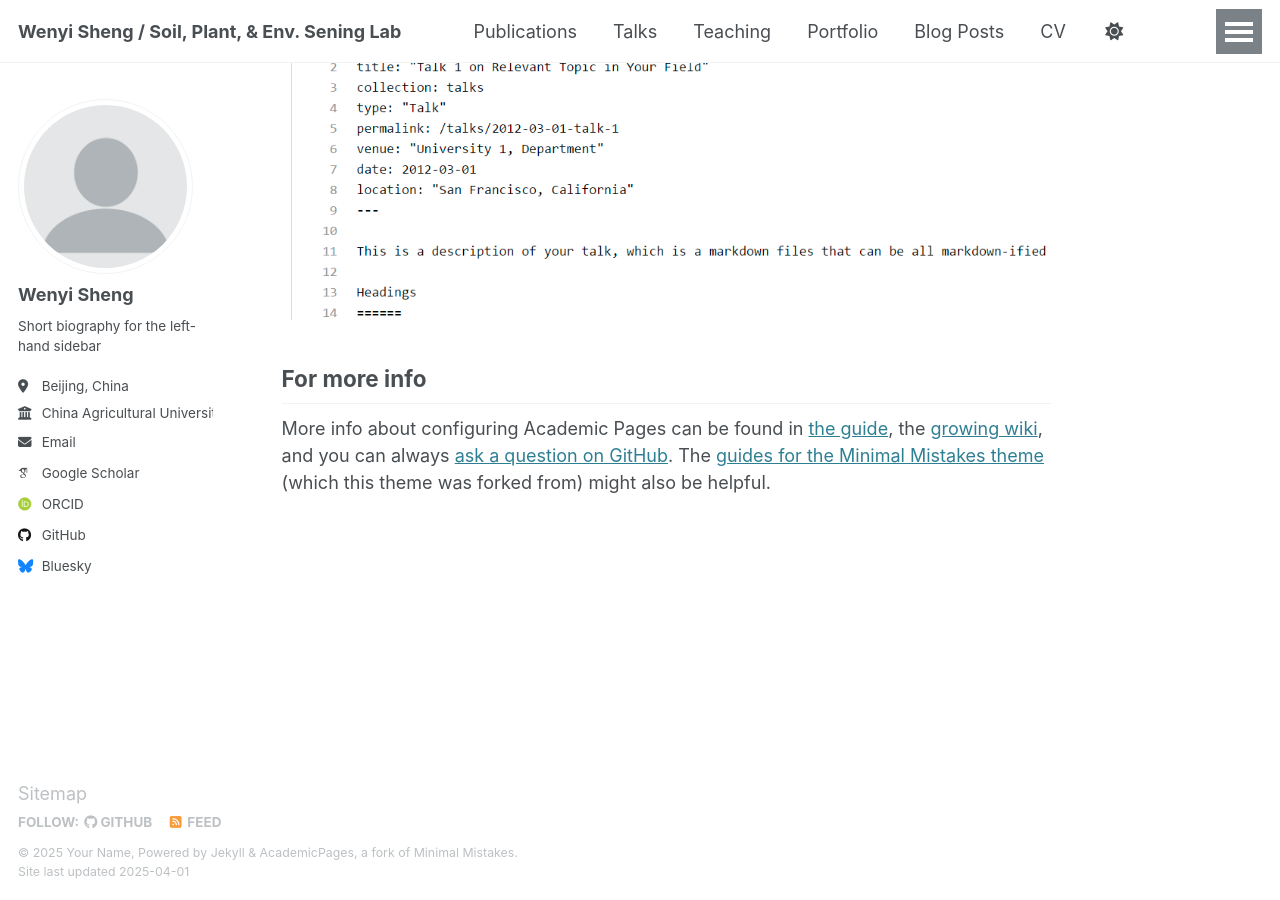
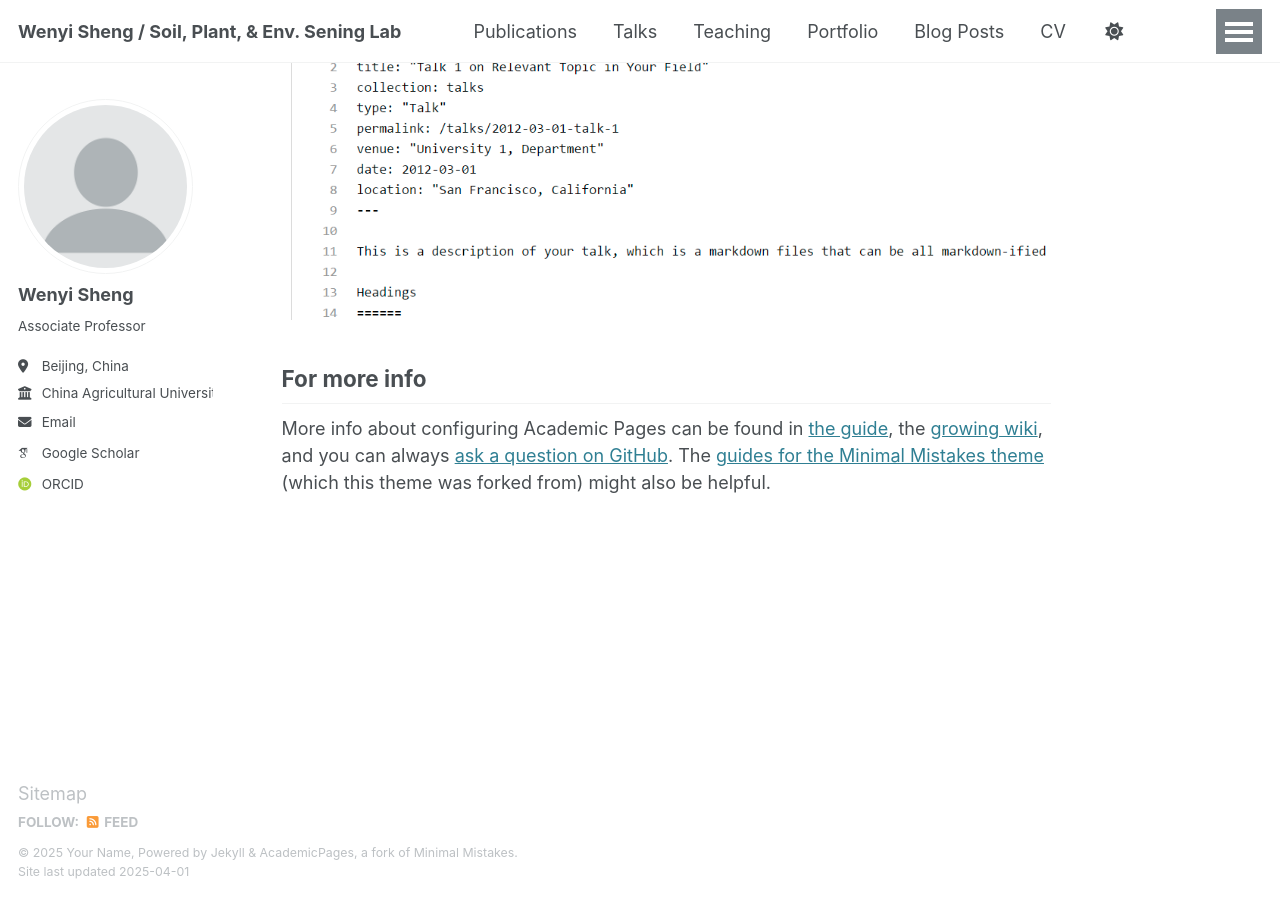
Before and after one commit to SPESlab/SPESlab.github.io, a Jekyll site: the page built from _pages/about.md, in a window 1280 px wide and 900 px high, scrolled down 2607 px. Built offline with Jekyll 4.4.1, drawn with Linux system fonts in a browser that asks for light colours; some web fonts are replaced.

Commit message:
Update _config.yml

```diff
--- a/_config.yml
+++ b/_config.yml
@@ -25,7 +25,7 @@ author:
   avatar           : "profile.png"
   name             : "Wenyi Sheng"
   pronouns         : # example: "she/her"
-  bio              : "Short biography for the left-hand sidebar"
+  bio              : "Associate Professor"
   location         : "Beijing, China"
   employer         : "China Agricultural University"
   uri              : # URL
@@ -45,12 +45,12 @@ author:
   bitbucket        : # Username - Update with your username on the site
   codepen          : # Username
   dribbble         : # Username
-  github           : "academicpages"
+  github           : # "academicpages"
   kaggle           : # Username
   stackoverflow    : # User number or user number and name (i.e., use "1" or "1/jeff-atwood")
 
   # Social media
-  bluesky          : "bsky.app" # Replace this with you Bluesky username
+  bluesky          : #"bsky.app" # Replace this with you Bluesky username
   facebook         : # Username
   flickr           : # Username
   foursquare       : # Username
```
